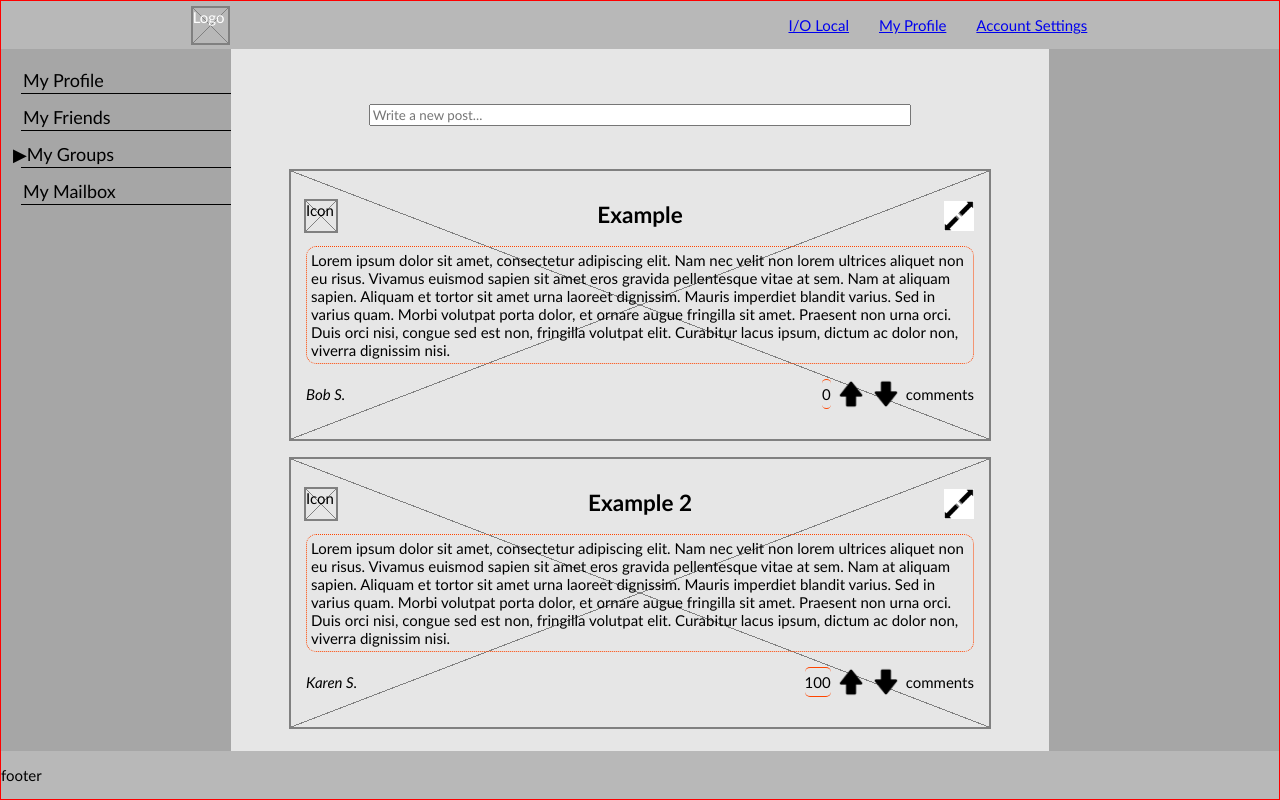
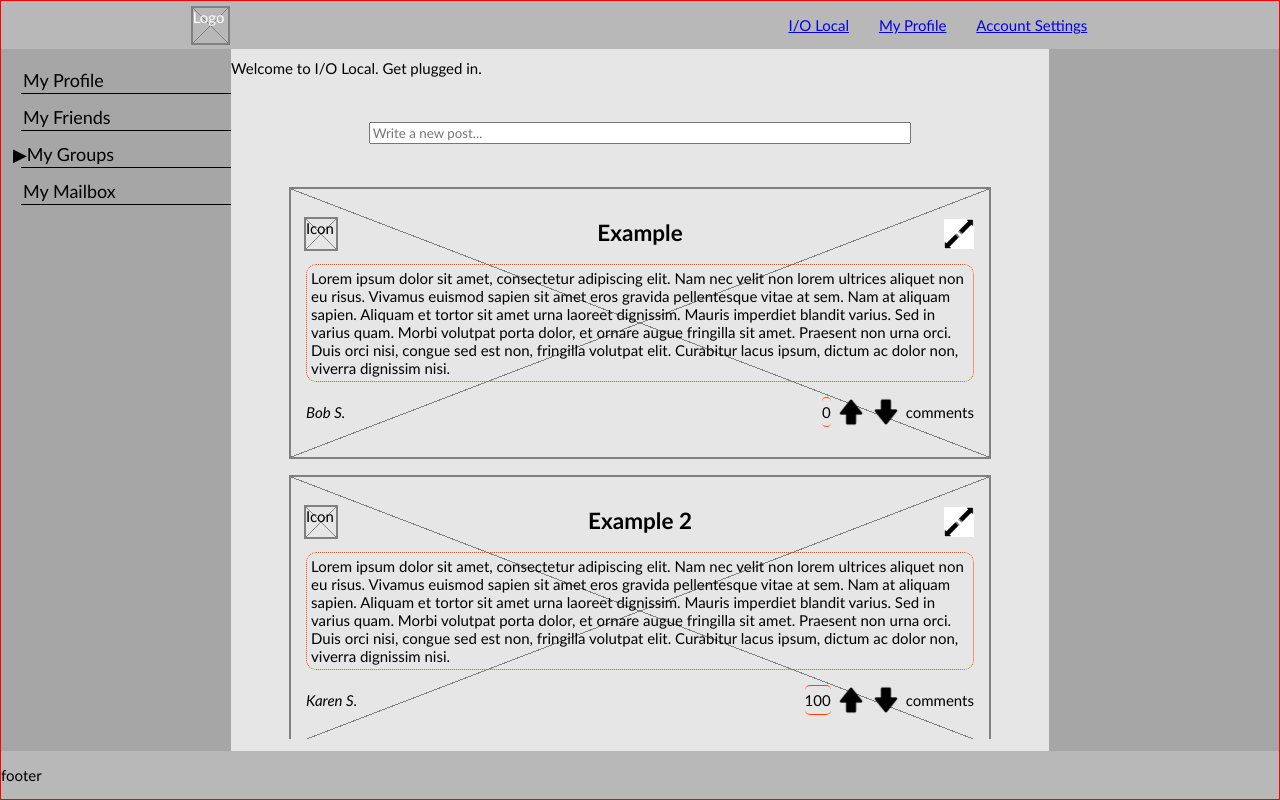
Before and after one commit to goldsmithb/io_local_demo, a React (Create React App) app: page / in a window 1280 px wide. Built offline with nearby package versions, Linux system fonts and the light colour scheme; the HTML template or start-up script is replaced by a standard one.

Commit message:
syle post comments button

```diff
--- a/src/components/NewsFeed.js
+++ b/src/components/NewsFeed.js
@@ -77,6 +77,7 @@ export default function NewsFeed() {
 
   return (
     <div className={styles['news-feed']}>
+      <div className={styles.welcome}>Welcome to I/O Local. Get plugged in.</div>
       <div
         className={styles['form-field'] + " " + (showNewPostForm ? "focused" : "")}
         style={{width: showNewPostForm ? "90%" : "70%"}}>
--- a/src/components/Post.module.css
+++ b/src/components/Post.module.css
@@ -77,9 +77,6 @@
   border-top-right-radius: 5px;
 }
 /* Comments */
-.foot .controls span:last-child {
-
-}
-.foot .controls span:last-child:hover {
+.controls span:last-child {
   cursor: pointer;
 }
```
